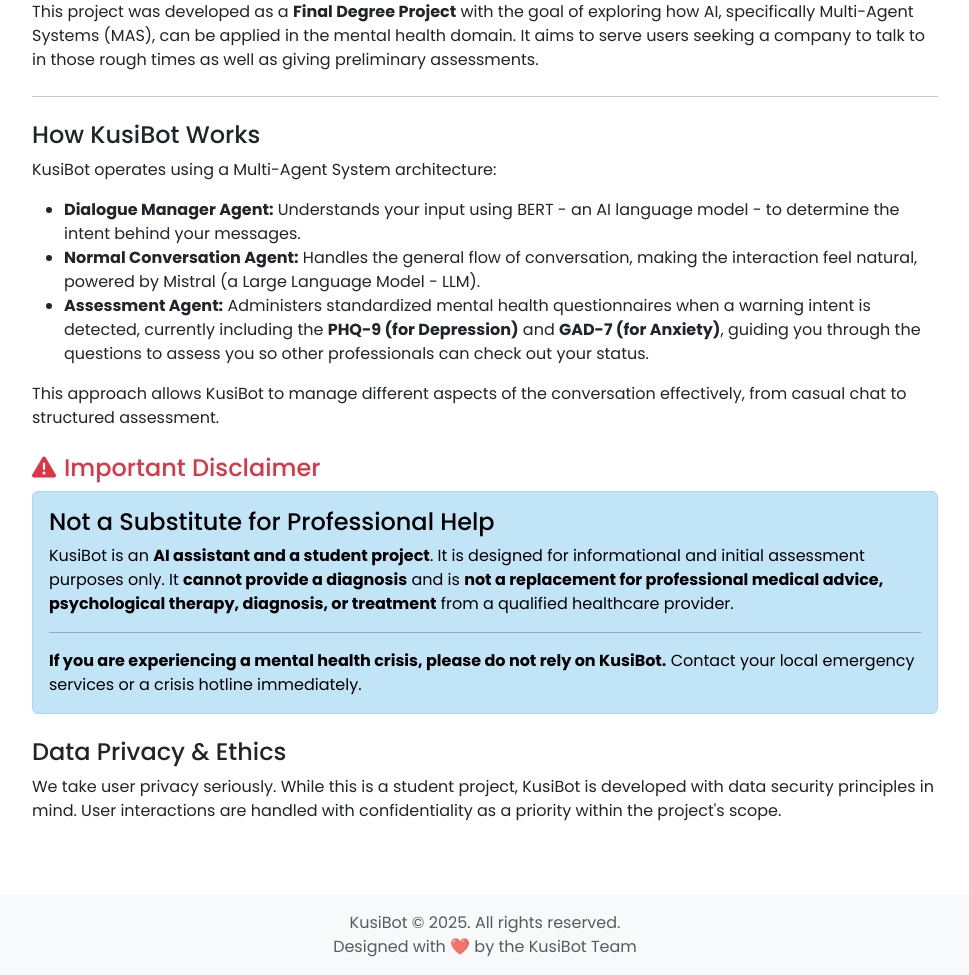
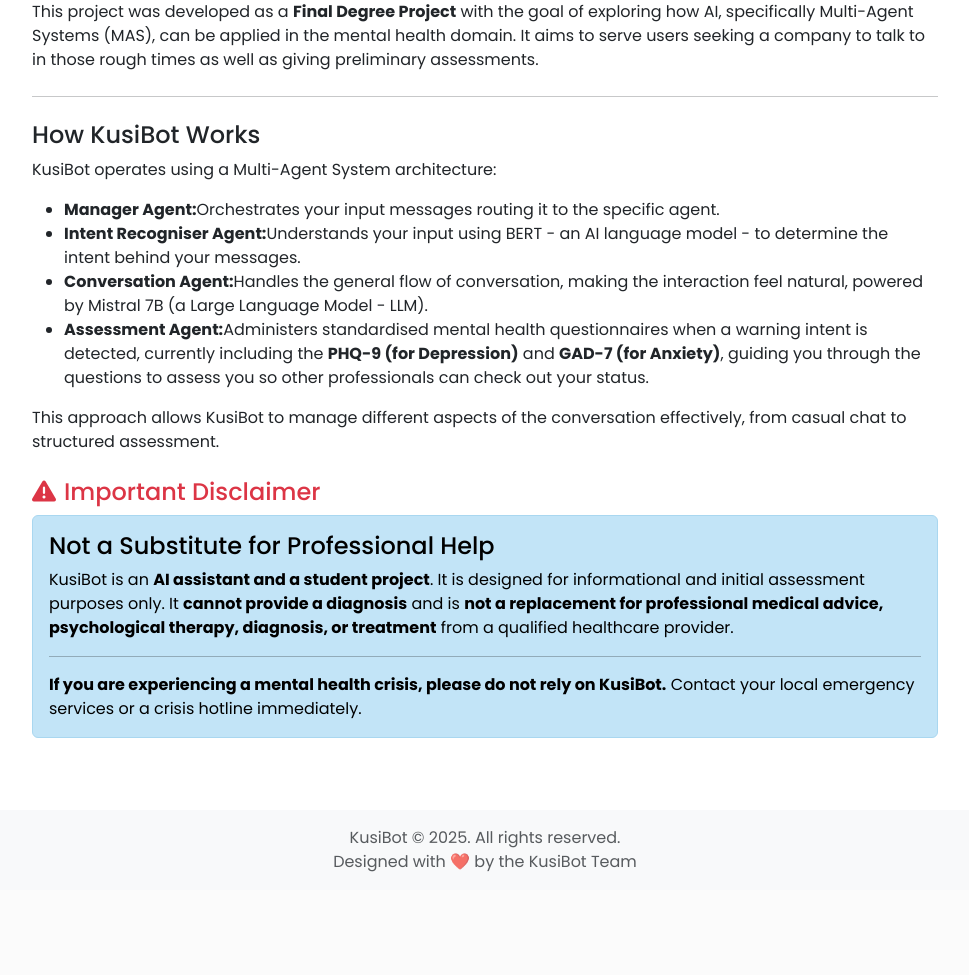
Before and after one commit to didierrc/KusiBot, a Flask app: page /about in a window 1280 px wide. Shown: the part 326-1301 px from the top of the page, without its empty margins (155-1124 px from the left). After the commit the page ends 1198 px from the top, so only its background shows below. Run offline with Flask 3, Linux system fonts and the light colour scheme; parts of the project's set-up code (start-up, migrations or seed data) failed here and were passed over; some libraries are stand-ins or nearby versions.

Commit message:
Updating oudated about.html page

```diff
--- a/kusibot/app/general/templates/about.html
+++ b/kusibot/app/general/templates/about.html
@@ -27,9 +27,10 @@
                     KusiBot operates using a Multi-Agent System architecture:
                 </p>
                 <ul>
-                    <li><strong>Dialogue Manager Agent:</strong> Understands your input using BERT - an AI language model - to determine the intent behind your messages.</li>
-                    <li><strong>Normal Conversation Agent:</strong> Handles the general flow of conversation, making the interaction feel natural, powered by Mistral (a Large Language Model - LLM).</li>
-                    <li><strong>Assessment Agent:</strong> Administers standardized mental health questionnaires when a warning intent is detected, currently including the <strong>PHQ-9 (for Depression)</strong> and <strong>GAD-7 (for Anxiety)</strong>, guiding you through the questions to assess you so other professionals can check out your status.</li>
+                    <li><strong>Manager Agent:</strong>Orchestrates your input messages routing it to the specific agent.</li>
+                    <li><strong>Intent Recogniser Agent:</strong>Understands your input using BERT - an AI language model - to determine the intent behind your messages.</li>
+                    <li><strong>Conversation Agent:</strong>Handles the general flow of conversation, making the interaction feel natural, powered by Mistral 7B (a Large Language Model - LLM).</li>
+                    <li><strong>Assessment Agent:</strong>Administers standardised mental health questionnaires when a warning intent is detected, currently including the <strong>PHQ-9 (for Depression)</strong> and <strong>GAD-7 (for Anxiety)</strong>, guiding you through the questions to assess you so other professionals can check out your status.</li>
                 </ul>
                 <p>
                     This approach allows KusiBot to manage different aspects of the conversation effectively, from casual chat to structured assessment.
@@ -49,13 +50,6 @@
                     </p>
                 </div>
             </section>
-
-            <section class="mb-4">
-                 <h2 class="h4">Data Privacy & Ethics</h2>
-                <p>
-                    We take user privacy seriously. While this is a student project, KusiBot is developed with data security principles in mind. User interactions are handled with confidentiality as a priority within the project's scope.
-                </p>
-            </section>
         </div>
     </div>
 </div>
```
